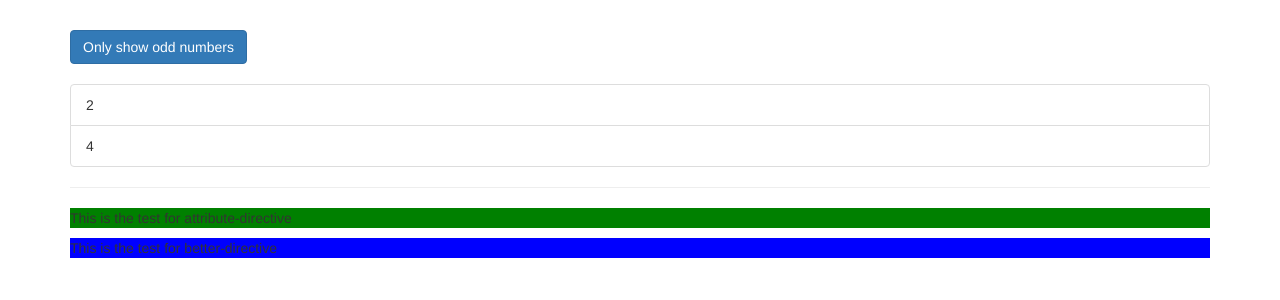
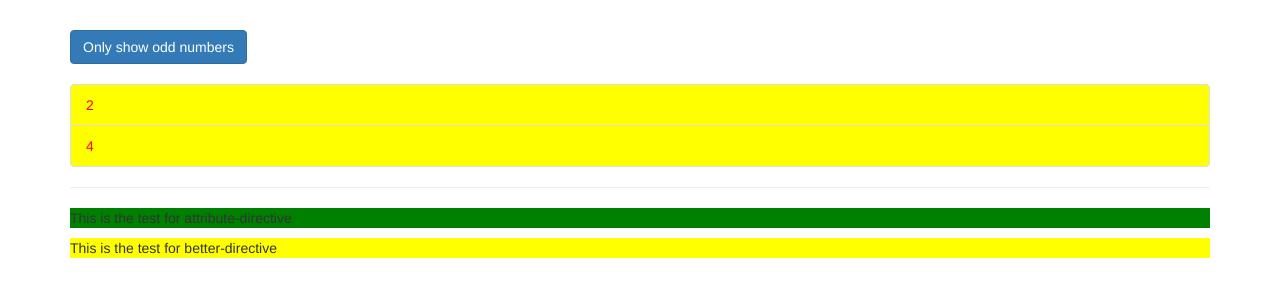
Before and after one commit to johnrobin80/angular-directives, an Angular app: page / in a window 1280 px wide. Shown: the top 300 px of the page. Built offline with nearby package versions, Linux system fonts and the light colour scheme.

Commit message:
Directives
The updates on directives

```diff
--- a/src/app/app.component.html
+++ b/src/app/app.component.html
@@ -9,31 +9,46 @@
                 <!--<li class="list-group-item" *ngFor="let number of numbers">
           {{ number }}
         </li>-->
-        <div *ngIf="onlyOdd">
-          <li
-            class="list-group-item"
-            [ngClass]="{ odd: odd % 2 !== 0 }"
-            [ngStyle]="{
+                <!-- <div *ngIf="onlyOdd">
+                    <li class="list-group-item" [ngClass]="{ odd: odd % 2 !== 0 }" [ngStyle]="{
               backgroundColor: odd % 2 !== 0 ? 'yellow' : 'transparent'
-            }"
-            *ngFor="let odd of oddNumbers"
-          >
+            }" *ngFor="let odd of oddNumbers">
                         {{ odd }}
                     </li>
                 </div>
-        <div *ngIf="!onlyOdd">
+
+                <ng-template [ngIf]="!onlyOdd">
+                    <div>
                         <li class="list-group-item" *ngFor="let evenNumber of evenNumbers">
                             {{ evenNumber }}
                         </li>
                     </div>
+                </ng-template> -->
+                <div *appUnless="onlyOdd">
+                    <li class="list-group-item" [ngClass]="{ odd: odd % 2 !== 0 }" [ngStyle]="{
+              backgroundColor: odd % 2 !== 0 ? 'yellow' : 'transparent'
+            }" *ngFor="let evenNumber of evenNumbers">
+                        {{ evenNumber }}
+                    </li>
+                </div>
             </ul>
+
             <ng-template [ngIf]="onlyOdd">
                 <p>Only odd</p>
             </ng-template>
             <hr />
             <div>
                 <p appBasicHighlight>This is the test for attribute-directive</p>
-        <p appBetterHighlight>This is the test for better-directive</p>
+                <p [appBetterHighlight]="'red'" [defaultColor]="'yellow'">
+                    This is the test for better-directive
+                </p>
+                <!--<p
+          appBetterHighlight
+          [defaultColor]="'yellow'"
+          [highlightColor]="'red'"
+        >
+          This is the test for better-directive
+        </p>-->
             </div>
         </div>
     </div>
--- a/src/app/app.module.ts
+++ b/src/app/app.module.ts
@@ -5,12 +5,14 @@
 import { AppComponent } from "./app.component";
 import { BasicHighlightDirective } from "./basic-highlight/basic-highlight.directive";
 import { BetterHighlightDirective } from "./better-highlight/better-highlight.directive";
+import { UnlessDirective } from "./unless.directive";
 
 @NgModule({
   declarations: [
     AppComponent,
     BasicHighlightDirective,
     BetterHighlightDirective,
+    UnlessDirective,
   ],
   imports: [BrowserModule, FormsModule],
   providers: [],
--- a/src/app/better-highlight/better-highlight.directive.ts
+++ b/src/app/better-highlight/better-highlight.directive.ts
@@ -1,16 +1,45 @@
-import { Directive, ElementRef, OnInit, Renderer2 } from "@angular/core";
+import {
+  Directive,
+  ElementRef,
+  HostBinding,
+  HostListener,
+  Input,
+  OnInit,
+  Renderer2,
+} from "@angular/core";
 
 @Directive({
   selector: "[appBetterHighlight]",
 })
 export class BetterHighlightDirective implements OnInit {
+  @Input() defaultColor: string | any = "transparent";
+  @Input("appBetterHighlight") highlightColor: string | any = "blue";
+
+  @HostBinding("style.backgroundColor") backgroundColor1: string | any =
+    this.defaultColor;
+
   constructor(private elRef: ElementRef, private renderer: Renderer2) {}
 
   ngOnInit() {
-    this.renderer.setStyle(
-      this.elRef.nativeElement,
-      "background-color",
-      "blue"
-    );
+    this.backgroundColor1 = this.defaultColor;
+    // this.renderer.setStyle(this.elRef.nativeElement, "background-color", "blue");
+  }
+
+  @HostListener("mouseenter") mouseover1(eventData: Event) {
+    // this.renderer.setStyle(
+    // this.elRef.nativeElement,
+    // "background-color",
+    // "blue"
+    // );
+    this.backgroundColor1 = this.highlightColor;
+  }
+
+  @HostListener("mouseleave") mouseleave1(eventData: Event) {
+    // this.renderer.setStyle(
+    // this.elRef.nativeElement,
+    // "background-color",
+    // "transparent"
+    // );
+    this.backgroundColor1 = this.defaultColor;
   }
 }
--- /dev/null
+++ b/src/app/unless.directive.ts
@@ -0,0 +1,19 @@
+import { Directive, Input, TemplateRef, ViewContainerRef } from "@angular/core";
+
+@Directive({
+  selector: "[appUnless]",
+})
+export class UnlessDirective {
+  @Input() set appUnless(condition: boolean) {
+    if (!condition) {
+      this.vcRef.createEmbeddedView(this.templateRef);
+    } else {
+      this.vcRef.clear();
+    }
+  }
+
+  constructor(
+    private templateRef: TemplateRef<any>,
+    private vcRef: ViewContainerRef
+  ) {}
+}
```
Lines whose indentation alone changed are shown as unchanged.
